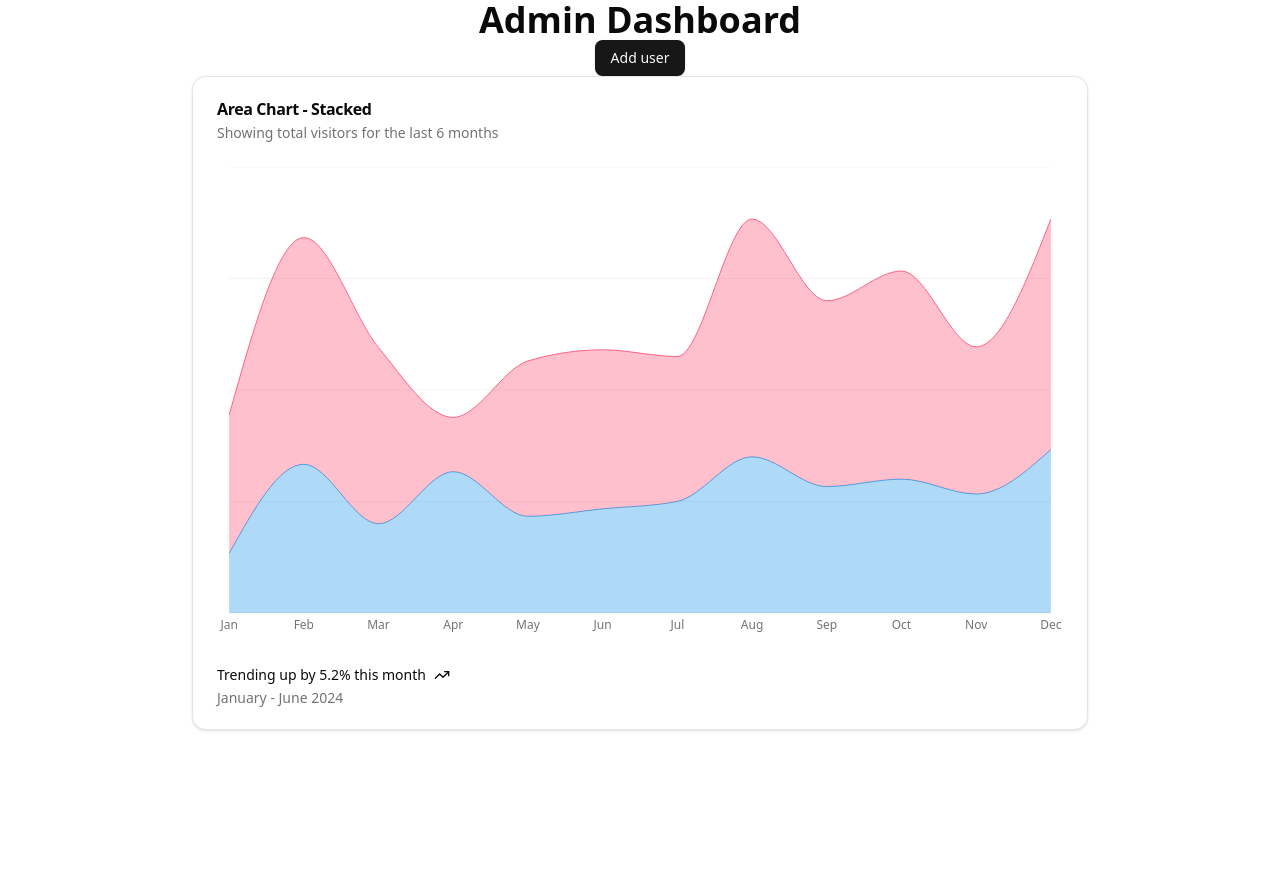
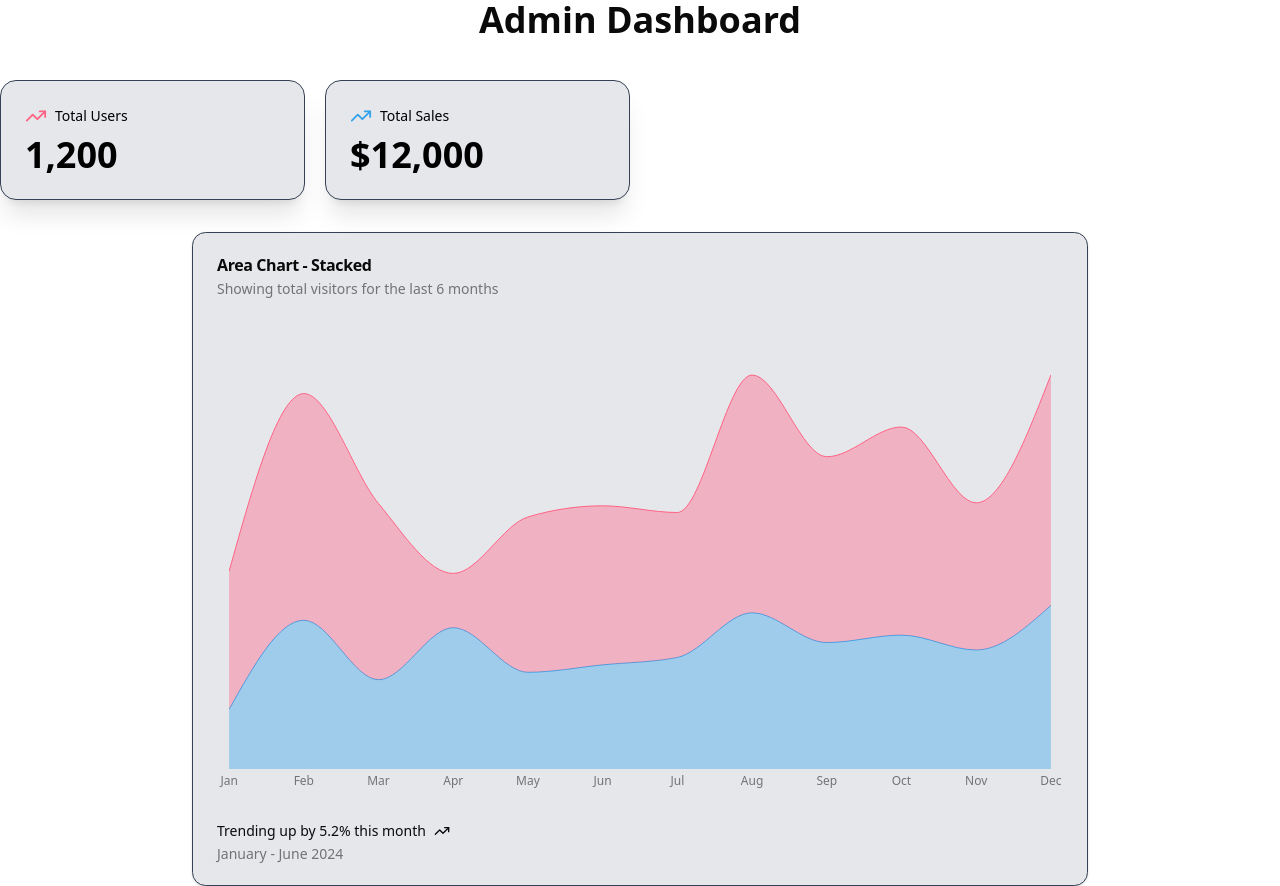
Before and after one commit to haverwoods/Kicks-E-commerce, a React (Vite) app in the folder admin dashboard/: page / in a window 1280 px wide. Before the commit the page ends 800 px from the top, so only its background shows below. Built offline with nearby package versions, Linux system fonts and the light colour scheme.

Commit message:
added animated  stat cards

```diff
--- a/admin dashboard/package.json
+++ b/admin dashboard/package.json
@@ -16,6 +16,7 @@
     "class-variance-authority": "^0.7.1",
     "clsx": "^2.1.1",
     "dotenv": "^16.4.7",
+    "framer-motion": "^12.4.1",
     "lucide-react": "^0.475.0",
     "react": "^19.0.0",
     "react-dom": "^19.0.0",
--- /dev/null
+++ b/admin dashboard/src/component/statscard.jsx
@@ -0,0 +1,20 @@
+import { motion } from "framer-motion";
+
+const StatCard = ({ name, icon: Icon, value, color }) => {
+	return (
+		<motion.div
+			className='bg-gray-200 bg-opacity-50 backdrop-blur-lg overflow-hidden shadow-xl hover:shadow-2xl transition-all rounded-2xl border border-gray-700'
+			whileHover={{ y: -5 }}
+		>
+			<div className='p-6'>
+				<span className='flex items-center text-sm font-medium text-black'>
+					<Icon size={22} className='mr-2' style={{ color }} />
+					{name}
+				</span>
+				<p className='mt-2 text-4xl font-bold text-black'>{value}</p>
+			</div>
+		</motion.div>
+	);
+};
+
+export default StatCard;
--- a/admin dashboard/src/pages/dashboard.jsx
+++ b/admin dashboard/src/pages/dashboard.jsx
@@ -2,7 +2,7 @@ import React from "react";
 import { Button } from "@/components/ui/button";
 import { TrendingUp } from "lucide-react";
 import { Area, AreaChart, CartesianGrid, XAxis } from "recharts";
-
+import { motion } from "framer-motion";
 import {
   Card,
   CardContent,
@@ -16,6 +16,7 @@ import {
   ChartTooltip,
   ChartTooltipContent,
 } from "@/components/ui/chart";
+import StatCard from "@/component/statscard";
 
 // Dashboard component that displays an area chart with sales data
 const Dashboard = () => {
@@ -52,11 +53,29 @@ const Dashboard = () => {
       {/* Header Section */}
       <div>
         <h1 className="text-4xl font-bold text-center">Admin Dashboard</h1>
-        <Button className="mx-auto block">Add user</Button>
+        {/* <Button className="mx-auto block">Add user</Button> */}
       </div>
 
-      <div className=" mx-auto h-full max-w-4xl">
-        <Card>
+      <motion.div
+        className=" mt-10 grid grid-cols-1 gap-5 sm:grid-cols-2 lg:grid-cols-4 mb-8"
+
+      >
+        <StatCard
+          name="Total Users"
+          value="1,200"
+          icon={TrendingUp}
+          color="#ff6384"
+        />
+        <StatCard
+          name="Total Sales"
+          value="$12,000"
+          icon={TrendingUp}
+          color="#36a2eb"
+        />
+      </motion.div>
+
+      <div className="  mx-auto h-full max-w-4xl">
+        <Card className="bg-gray-200 border border-gray-700">
           {/* Card Header with title and description */}
           <CardHeader>
             <CardTitle>Area Chart - Stacked</CardTitle>
```
Also changed, not shown: 1 other file (tests, documents, lock files or other folders). Lines whose indentation alone changed are shown as unchanged.
